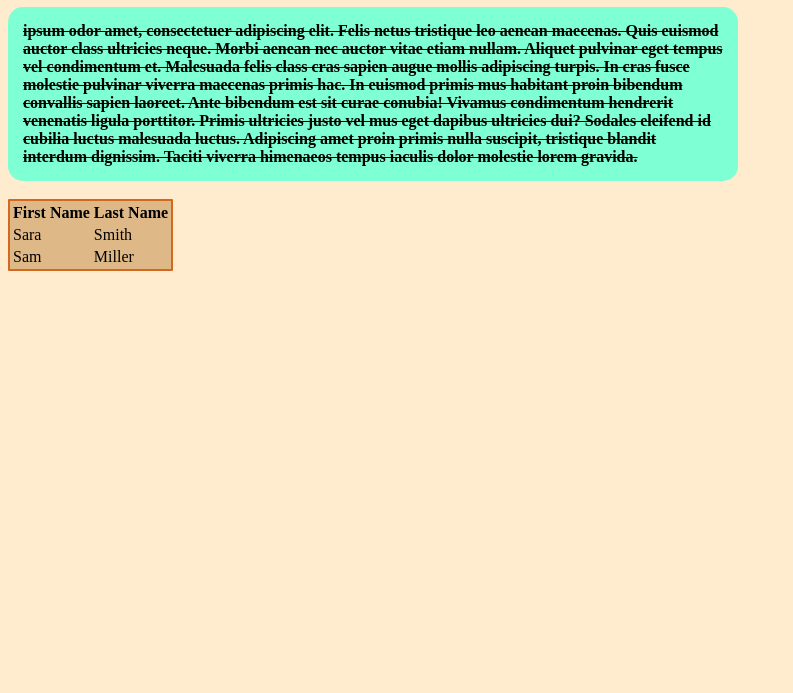
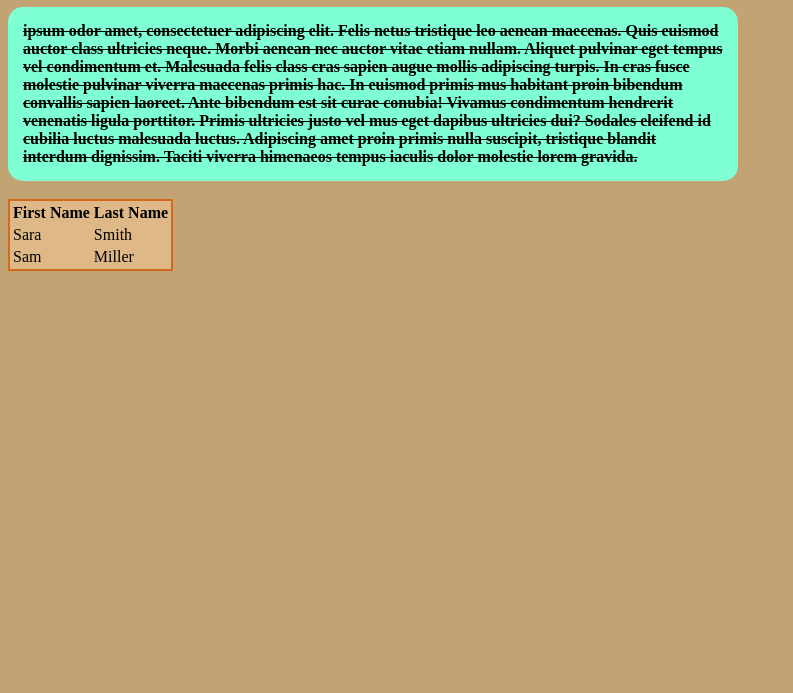
Before and after one commit to hani-mohammed/webcomm, a plain HTML site: page index.html in a window 1280 px wide. Shown: the part 107-800 px from the top of the page, without its empty margins (0-793 px from the left). Drawn offline with Linux system fonts and the light colour scheme.

Commit message:
Update styles.css
styles

```diff
--- a/styles.css
+++ b/styles.css
@@ -4,7 +4,7 @@ li.main{
 }
 
 body{
-    background: blanchedalmond;
+    background: rgb(194, 163, 116);
 }
 
 h1{
```
